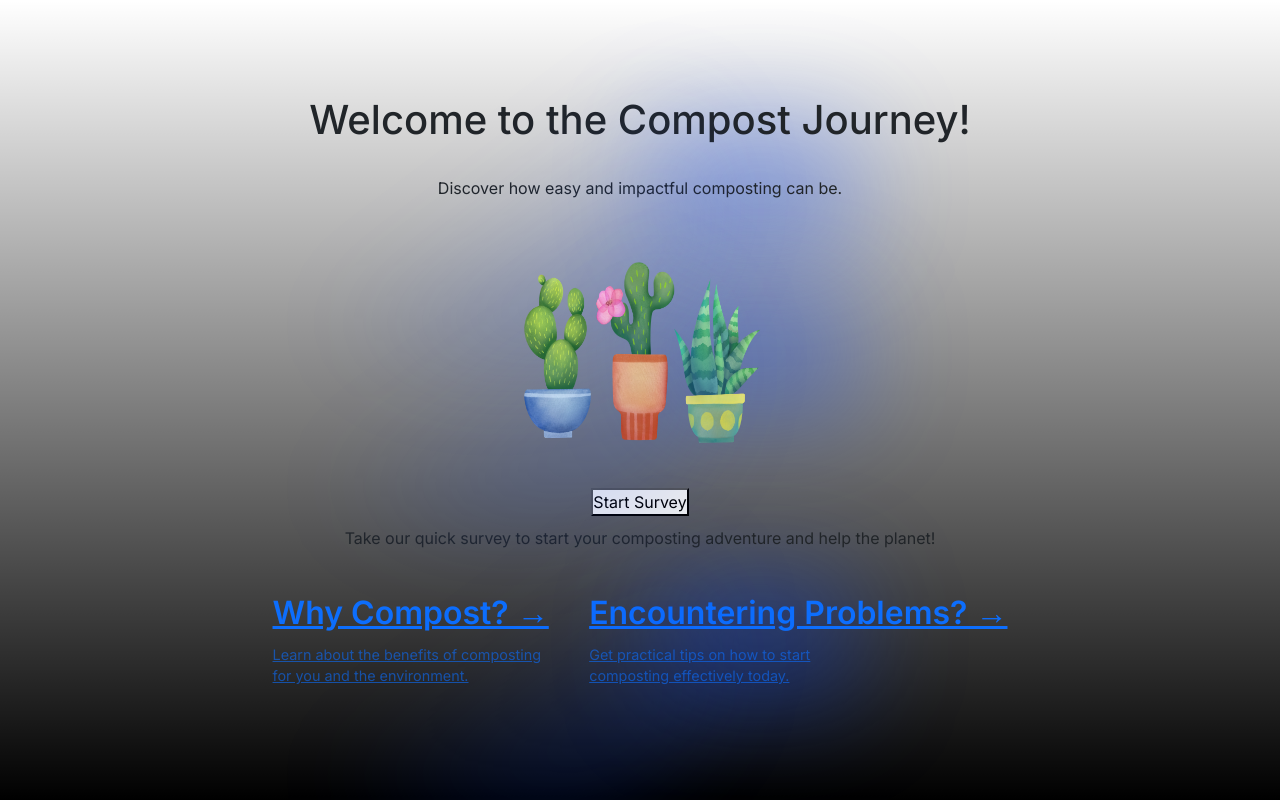
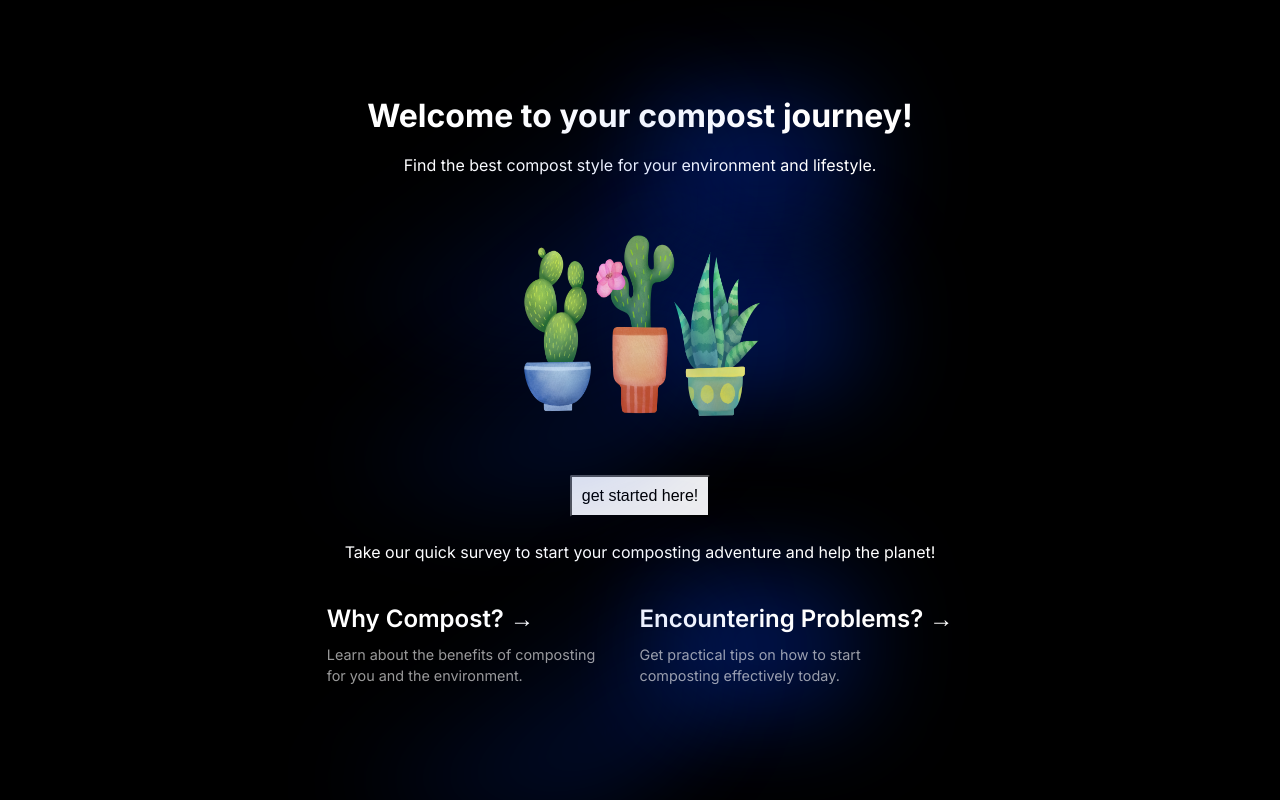
Before and after one commit to athenadeng/my-compost-journey-uncommon-hacks-2024, a Next.js app: page / in a window 1280 px wide. Built offline with nearby package versions, Linux system fonts and the light colour scheme.

Commit message:
Fix background and color

```diff
--- a/src/app/page.module.css
+++ b/src/app/page.module.css
@@ -66,6 +66,14 @@
 .card h2 {
   font-weight: 600;
   margin-bottom: 0.7rem;
+}
+
+.getStartedButton {
+  font-size: 1.0rem;
+  text-align: center;
+  color: black;
+  padding: 10px 10px;
+  border-radius: 2px;
 }
 
 .card p {
--- a/src/app/page.tsx
+++ b/src/app/page.tsx
@@ -2,20 +2,17 @@
 import Image from 'next/image';
 import styles from './page.module.css';
 import React from 'react';
-import "bootstrap/dist/css/bootstrap.min.css";
 
 const Home: React.FC = () => {
   return (
     <main className={styles.main}>
       <div className={styles.header}>
-        <h1>Welcome to the Compost Journey!</h1>
+        <h1>Welcome to your compost journey!</h1>
         <br />
-        <p className={styles.center}>Discover how easy and impactful composting can be.</p>
+        <p className={styles.center}>Find the best compost style for your environment and lifestyle.</p>
       </div>
 
       <div className={styles.center}>
-        {/* Using Link with an a tag wrapping the Image */}
-        <a href="/survey">
         <Image
           className={styles.compostImage}
           src="/compost-bin.png" // Ensure the image exists in your public folder
@@ -24,10 +21,14 @@ const Home: React.FC = () => {
           height={250}
           priority
         />
+      </div>
+
+      <div>
+        {/* Using Link with an a tag wrapping the Image */}
+        <a href="/survey">
+          <button className={styles.getStartedButton}>get started here!</button>
         </a>
       </div>
-
-      <button className={styles.startButton}>Start Survey</button>
 
       <div className={styles.intro}>
         <p>Take our quick survey to start your composting adventure and help the planet!</p>
```
Lines whose indentation alone changed are shown as unchanged.
